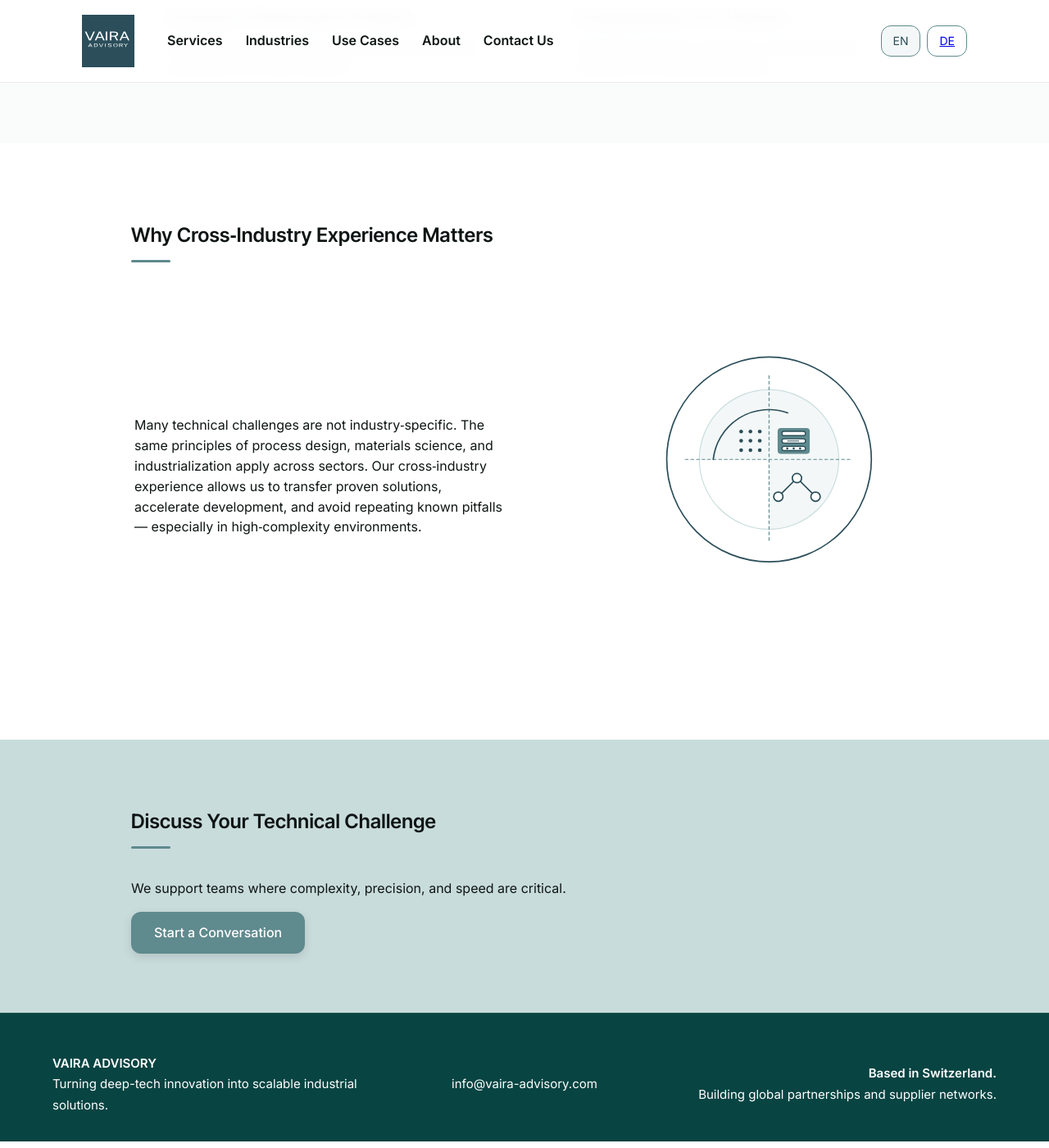
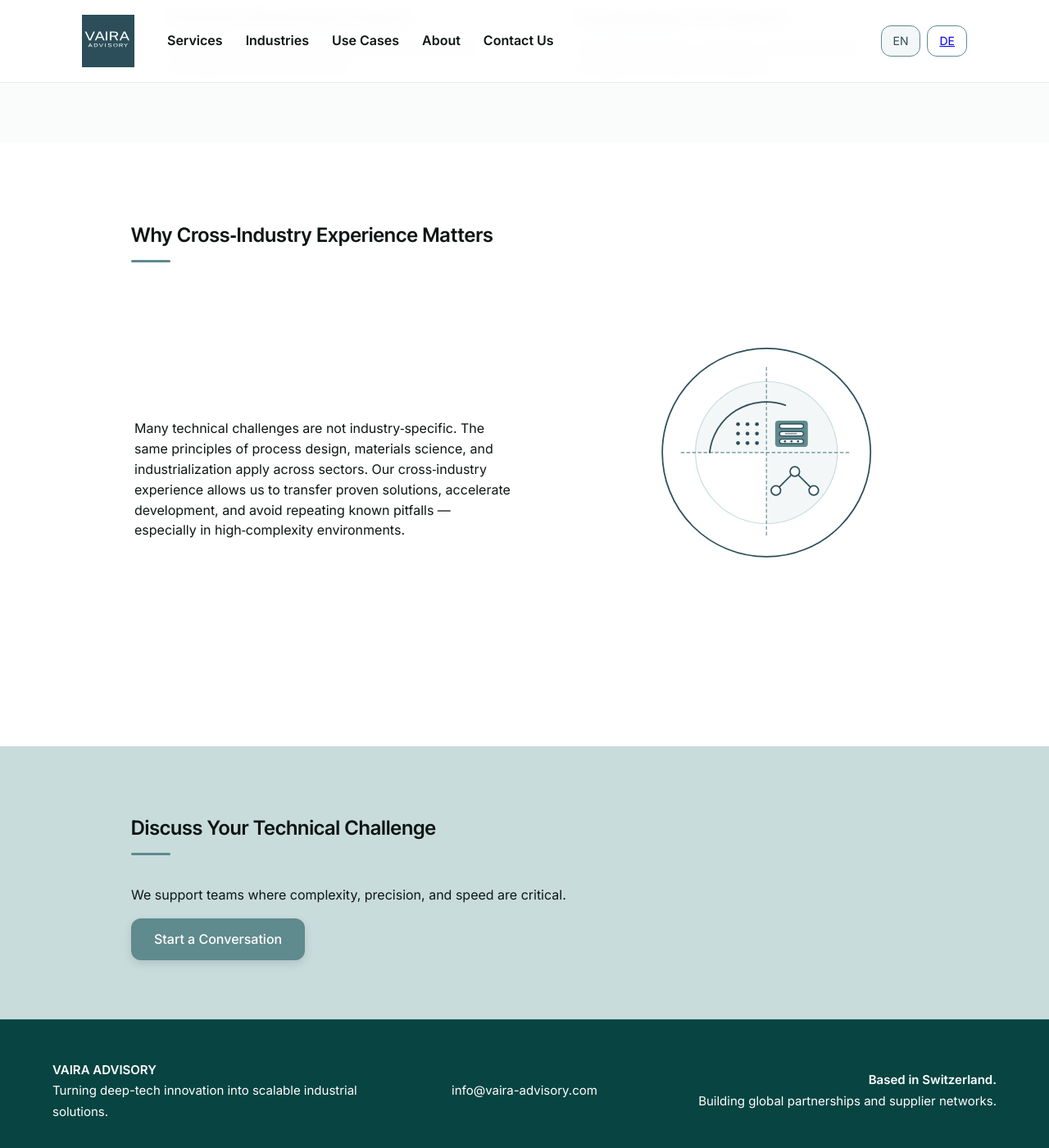
Before and after one commit to raphaelheeb/vaira-advisory, a Jekyll site: the page built from industries/index.html, in a window 1280 px wide and 1400 px high, scrolled down 1513 px. Shown: the whole window at 82% size. Built offline with Jekyll 4.4.1, drawn with Linux system fonts in a browser that asks for light colours.

Commit message:
Update styles.css

```diff
--- a/assets/css/styles.css
+++ b/assets/css/styles.css
@@ -916,3 +916,13 @@
 .split-image.case {
   max-width: 420px !important;
 }
+
+/* Improve cohesion in "Why Cross-Industry Experience Matters" */
+#industries-why .split {
+  align-items: center;     /* vertical alignment */
+  gap: 32px;               /* reduce horizontal separation */
+}
+
+#industries-why .split-right svg {
+  transform: translateY(-12px); /* optical correction */
+}
```
